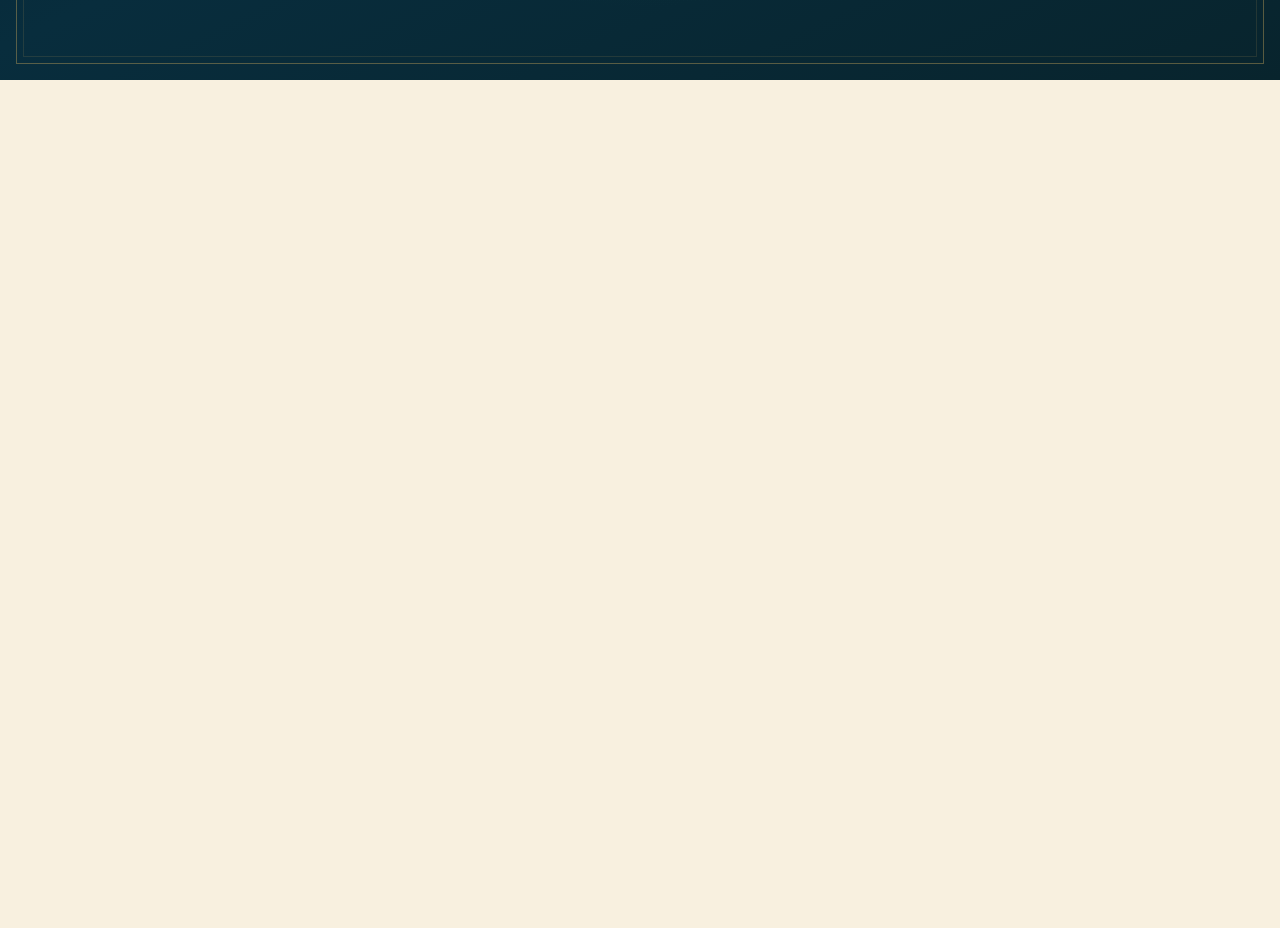
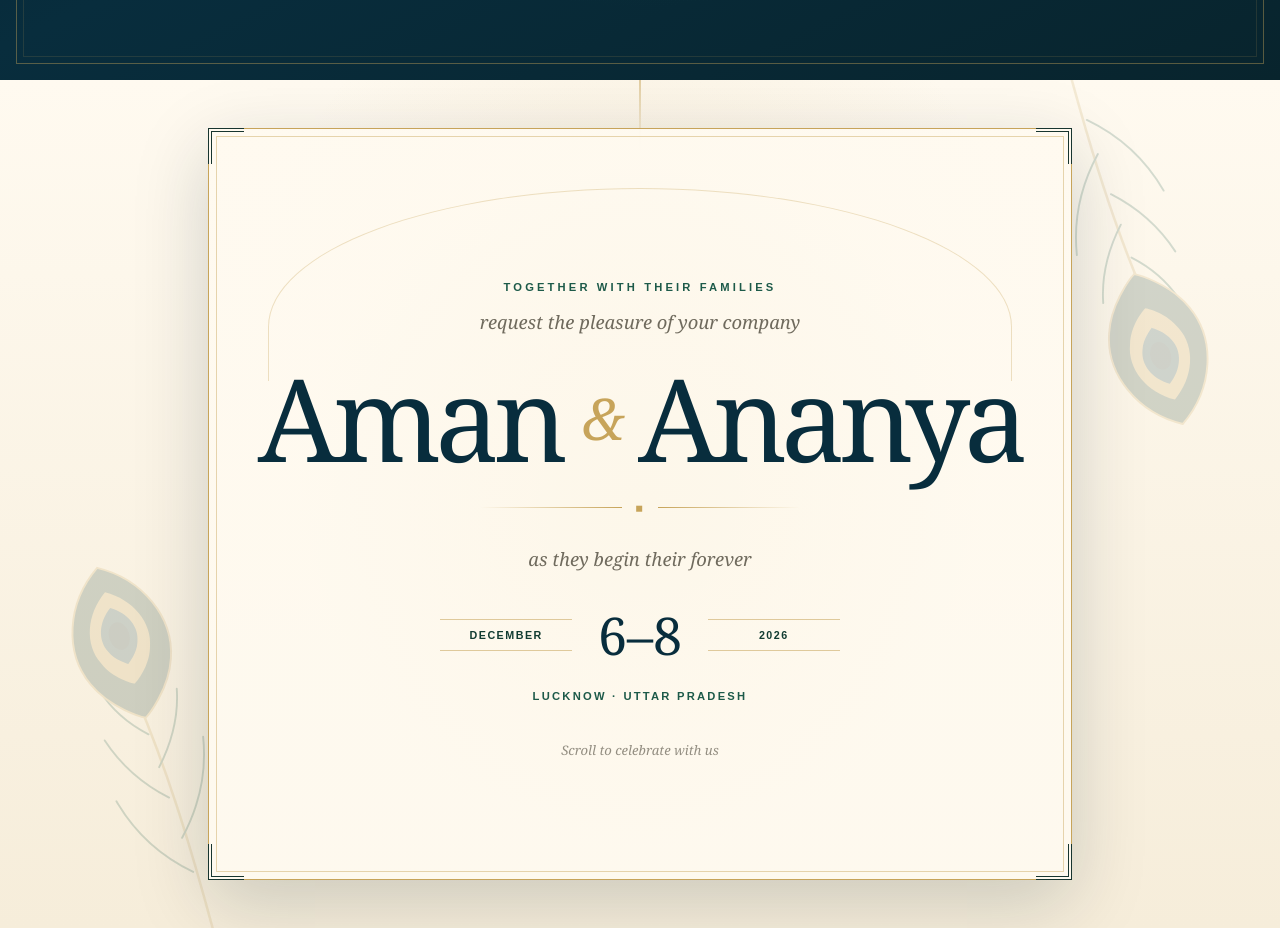
Before and after one commit to aman-srv12/peacock-wedding-card, a Next.js app: page / in a window 1280 px wide. Shown: the part 720-1648 px from the top of the page. Before the commit the page ends 800 px from the top, so only its background shows below. Built offline with nearby package versions, Linux system fonts and the light colour scheme.

Commit message:
feat: Build the Aman & Ananya hero experience

```diff
--- a/app/globals.css
+++ b/app/globals.css
@@ -456,3 +456,177 @@ a {
     animation: none;
   }
 }
+
+/* Couple hero */
+.couple-hero {
+  position: relative;
+  min-height: 100svh;
+  display: grid;
+  place-items: center;
+  overflow: hidden;
+  padding: clamp(1rem, 4vw, 3rem);
+  background:
+    radial-gradient(circle at 50% 28%, rgb(199 164 90 / 13%), transparent 24rem),
+    linear-gradient(180deg, #fffaf0, #f6edda);
+}
+
+.couple-hero::before {
+  content: "";
+  position: absolute;
+  top: 0;
+  left: 50%;
+  width: 1px;
+  height: 4.5rem;
+  background: linear-gradient(var(--gold-500), transparent);
+  transform: translateX(-50%);
+}
+
+.couple-hero__frame {
+  z-index: 1;
+  width: min(100%, 54rem);
+  background:
+    linear-gradient(rgb(255 250 240 / 91%), rgb(255 250 240 / 91%)),
+    radial-gradient(circle at center, var(--gold-200), transparent 60%);
+}
+
+.couple-hero__arch {
+  position: relative;
+  padding: clamp(4rem, 9vw, 7rem) clamp(1rem, 6vw, 4rem) clamp(3.25rem, 7vw, 5rem);
+  text-align: center;
+}
+
+.couple-hero__arch::before {
+  content: "";
+  position: absolute;
+  inset: 1.2rem 1.2rem auto;
+  height: 12rem;
+  border: 1px solid rgb(199 164 90 / 32%);
+  border-bottom: 0;
+  border-radius: 50% 50% 0 0 / 72% 72% 0 0;
+  pointer-events: none;
+}
+
+.couple-hero__prelude,
+.couple-hero__invitation {
+  margin: 0;
+  color: var(--muted);
+  font-family: var(--display-font);
+  font-size: clamp(0.95rem, 3vw, 1.15rem);
+  font-style: italic;
+}
+
+.couple-hero__names {
+  position: relative;
+  display: flex;
+  align-items: center;
+  justify-content: center;
+  gap: clamp(0.5rem, 2.5vw, 1.25rem);
+  margin: clamp(1.1rem, 4vw, 2rem) 0 0;
+  color: var(--peacock-900);
+  font-family: var(--display-font);
+  font-size: clamp(3.4rem, 12vw, 7.2rem);
+  font-weight: 400;
+  letter-spacing: -0.055em;
+  line-height: 0.9;
+}
+
+.couple-hero__names i {
+  color: var(--gold-500);
+  font-size: 0.5em;
+  font-weight: 400;
+}
+
+.couple-hero__date-lockup {
+  display: grid;
+  grid-template-columns: 1fr auto 1fr;
+  align-items: center;
+  gap: clamp(0.8rem, 4vw, 1.6rem);
+  width: min(100%, 25rem);
+  margin: 1.8rem auto 0;
+  color: var(--emerald-900);
+}
+
+.couple-hero__date-lockup span {
+  padding: 0.55rem 0;
+  border-top: 1px solid rgb(199 164 90 / 55%);
+  border-bottom: 1px solid rgb(199 164 90 / 55%);
+  font-size: 0.67rem;
+  font-weight: 700;
+  letter-spacing: 0.14em;
+  text-transform: uppercase;
+}
+
+.couple-hero__date-lockup strong {
+  color: var(--peacock-900);
+  font-family: var(--display-font);
+  font-size: clamp(2.25rem, 8vw, 3.25rem);
+  font-weight: 400;
+}
+
+.couple-hero__location {
+  margin: 1.25rem 0 0;
+  color: var(--emerald-700);
+  font-size: 0.7rem;
+  font-weight: 700;
+  letter-spacing: 0.2em;
+  text-transform: uppercase;
+}
+
+.couple-hero__hint {
+  margin: 2.4rem 0 0;
+  color: var(--muted);
+  font-family: var(--display-font);
+  font-size: 0.82rem;
+  font-style: italic;
+  opacity: 0.75;
+}
+
+.couple-hero__feather {
+  position: absolute;
+  z-index: 0;
+  width: clamp(7rem, 20vw, 12rem);
+  opacity: 0.18;
+  pointer-events: none;
+}
+
+.couple-hero__feather img {
+  display: block;
+  width: 100%;
+}
+
+.couple-hero__feather--left {
+  bottom: -4rem;
+  left: max(-2.5rem, calc(50% - 36rem));
+  transform: rotate(-18deg);
+}
+
+.couple-hero__feather--right {
+  top: -5rem;
+  right: max(-2.5rem, calc(50% - 36rem));
+  transform: rotate(162deg);
+}
+
+@media (max-width: 520px) {
+  .couple-hero {
+    padding: 0;
+  }
+
+  .couple-hero__frame {
+    min-height: 100svh;
+    display: grid;
+    align-items: center;
+  }
+
+  .couple-hero__names {
+    flex-direction: column;
+    gap: 0.15rem;
+  }
+
+  .couple-hero__names i {
+    margin: 0.05em 0;
+  }
+
+  .couple-hero__arch::before {
+    inset: 1.1rem 0.45rem auto;
+  }
+}
--- a/app/page.js
+++ b/app/page.js
@@ -1,9 +1,11 @@
+import CoupleHero from "../components/CoupleHero";
 import GaneshWelcome from "../components/GaneshWelcome";
 
 export default function Home() {
   return (
     <main className="invitation">
       <GaneshWelcome />
+      <CoupleHero />
     </main>
   );
 }
--- /dev/null
+++ b/components/CoupleHero.js
@@ -0,0 +1,48 @@
+import { wedding } from "../data/wedding";
+import { OrnamentDivider, RoyalFrame } from "./InvitationUI";
+
+export default function CoupleHero() {
+  const { groom, bride } = wedding.couple;
+
+  return (
+    <section className="couple-hero" aria-labelledby="couple-hero-title">
+      <div className="couple-hero__feather couple-hero__feather--left" aria-hidden="true">
+        <img src="/peacock-feather.svg" alt="" />
+      </div>
+      <div className="couple-hero__feather couple-hero__feather--right" aria-hidden="true">
+        <img src="/peacock-feather.svg" alt="" />
+      </div>
+
+      <RoyalFrame className="couple-hero__frame">
+        <div className="couple-hero__arch">
+          <p className="eyebrow">Together with their families</p>
+          <p className="couple-hero__prelude">request the pleasure of your company</p>
+
+          <h2 id="couple-hero-title" className="couple-hero__names">
+            <span>{groom.firstName}</span>
+            <i>&amp;</i>
+            <span>{bride.firstName}</span>
+          </h2>
+
+          <OrnamentDivider />
+
+          <p className="couple-hero__invitation">
+            as they begin their forever
+          </p>
+
+          <div className="couple-hero__date-lockup">
+            <span>December</span>
+            <strong>6–8</strong>
+            <span>2026</span>
+          </div>
+
+          <p className="couple-hero__location">
+            {wedding.city} · {wedding.state}
+          </p>
+
+          <p className="couple-hero__hint">Scroll to celebrate with us</p>
+        </div>
+      </RoyalFrame>
+    </section>
+  );
+}
```
Also changed, not shown: public/peacock-feather.svg (added).
